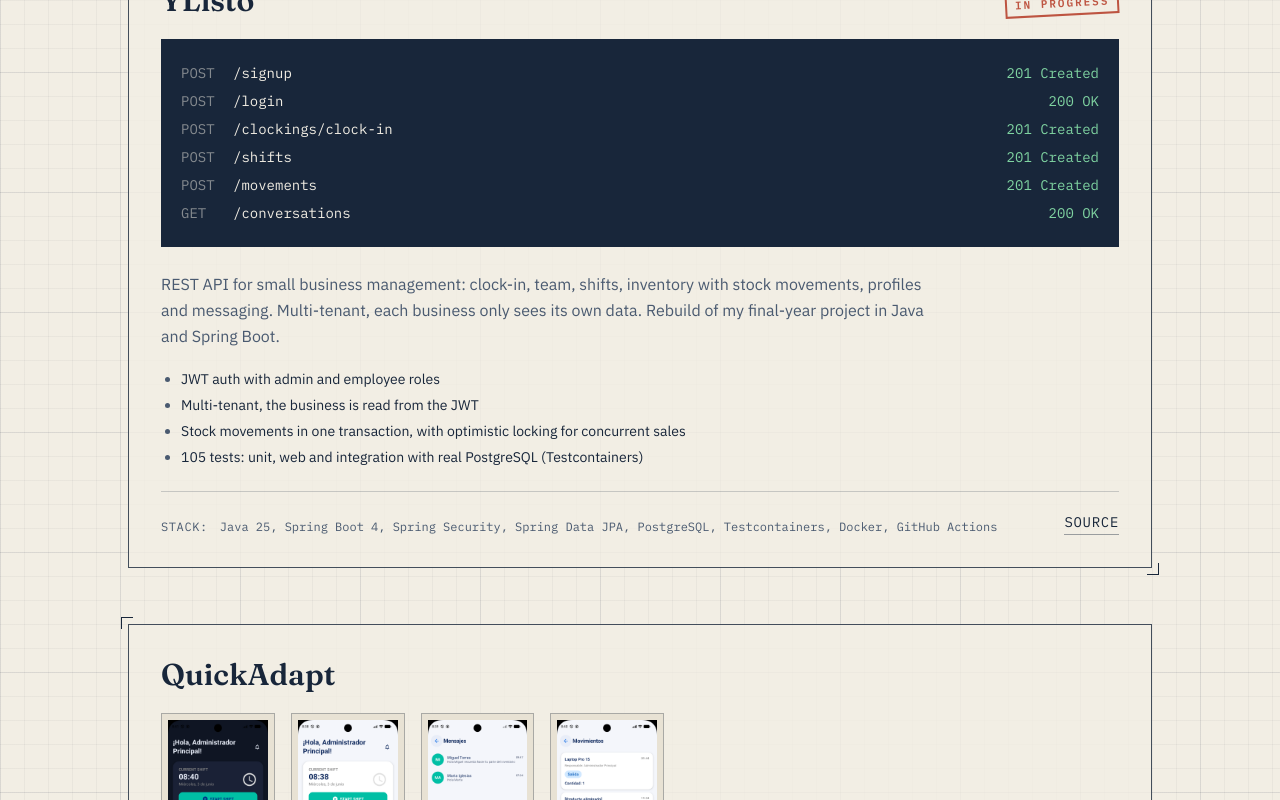
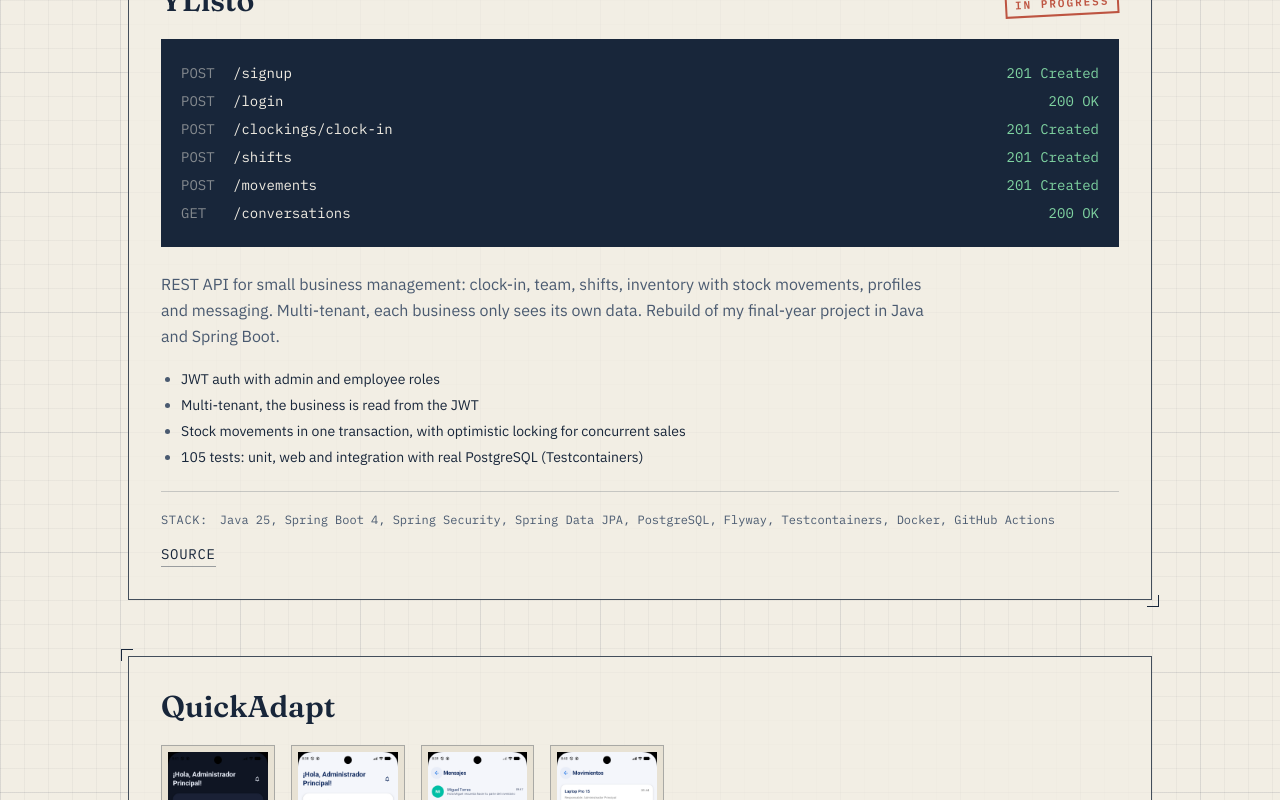
Before and after one commit to DavidBertsan/DavidBertsan.github.io, a React (Vite) app: page / in a window 1280 px wide. Shown: the part 2568-3368 px from the top of the page. Built offline with nearby package versions, Linux system fonts and the light colour scheme.

Commit message:
feat: add Flyway to YListo stack

```diff
--- a/src/components/Projects.jsx
+++ b/src/components/Projects.jsx
@@ -13,7 +13,7 @@ const projects = [
       en: ['JWT auth with admin and employee roles', 'Multi-tenant, the business is read from the JWT', 'Stock movements in one transaction, with optimistic locking for concurrent sales', '105 tests: unit, web and integration with real PostgreSQL (Testcontainers)'],
       es: ['Autenticación JWT con roles de admin y empleado', 'Multi-tenant, el negocio se lee del JWT', 'Movimientos de stock en una transacción, con bloqueo optimista para ventas concurrentes', '105 tests: unitarios, web e integración con PostgreSQL real (Testcontainers)'],
     },
-    tags: ['Java 25', 'Spring Boot 4', 'Spring Security', 'Spring Data JPA', 'PostgreSQL', 'Testcontainers', 'Docker', 'GitHub Actions'],
+    tags: ['Java 25', 'Spring Boot 4', 'Spring Security', 'Spring Data JPA', 'PostgreSQL', 'Flyway', 'Testcontainers', 'Docker', 'GitHub Actions'],
     github: 'https://github.com/DavidBertsan/ylisto-backend',
     terminal: true,
   },
```
